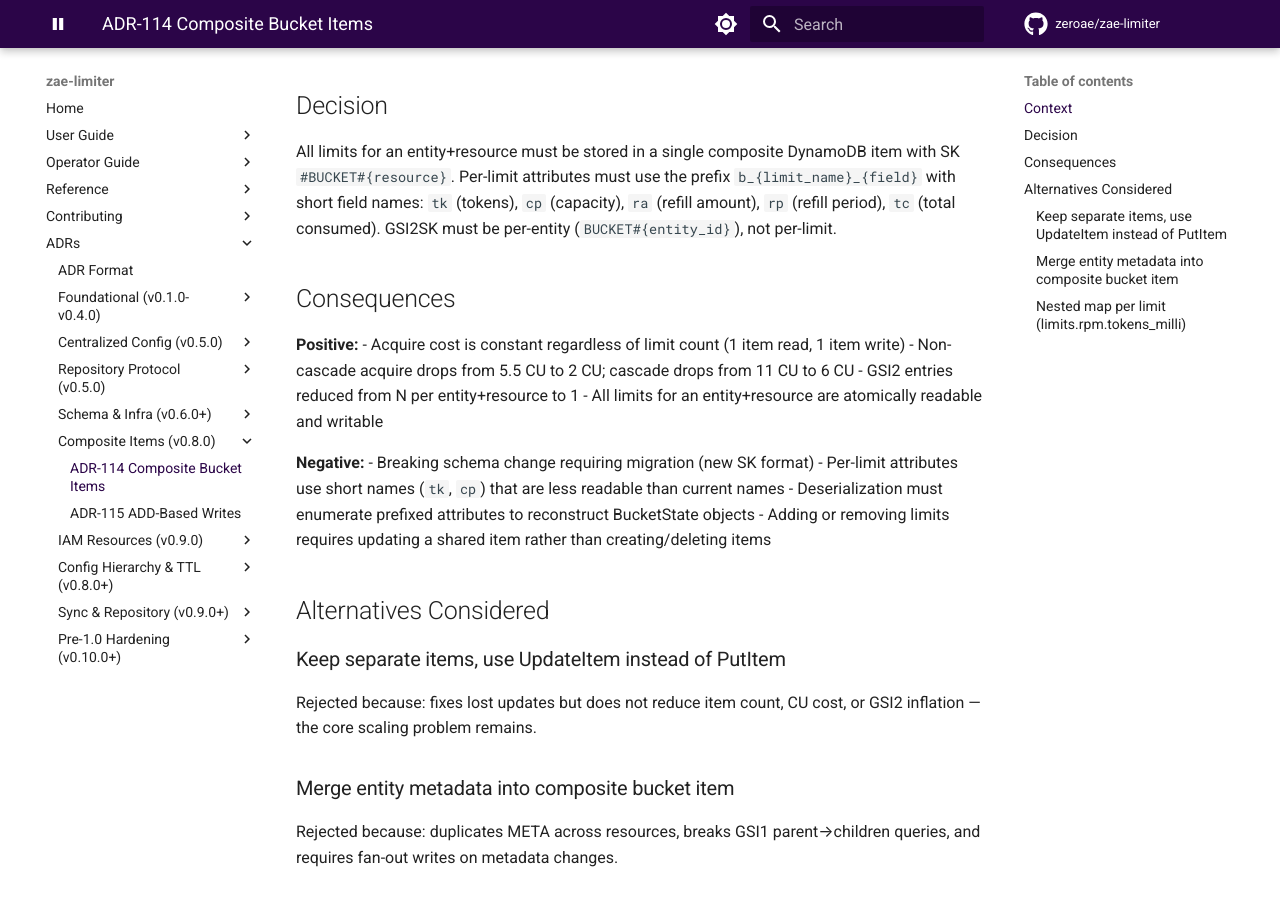
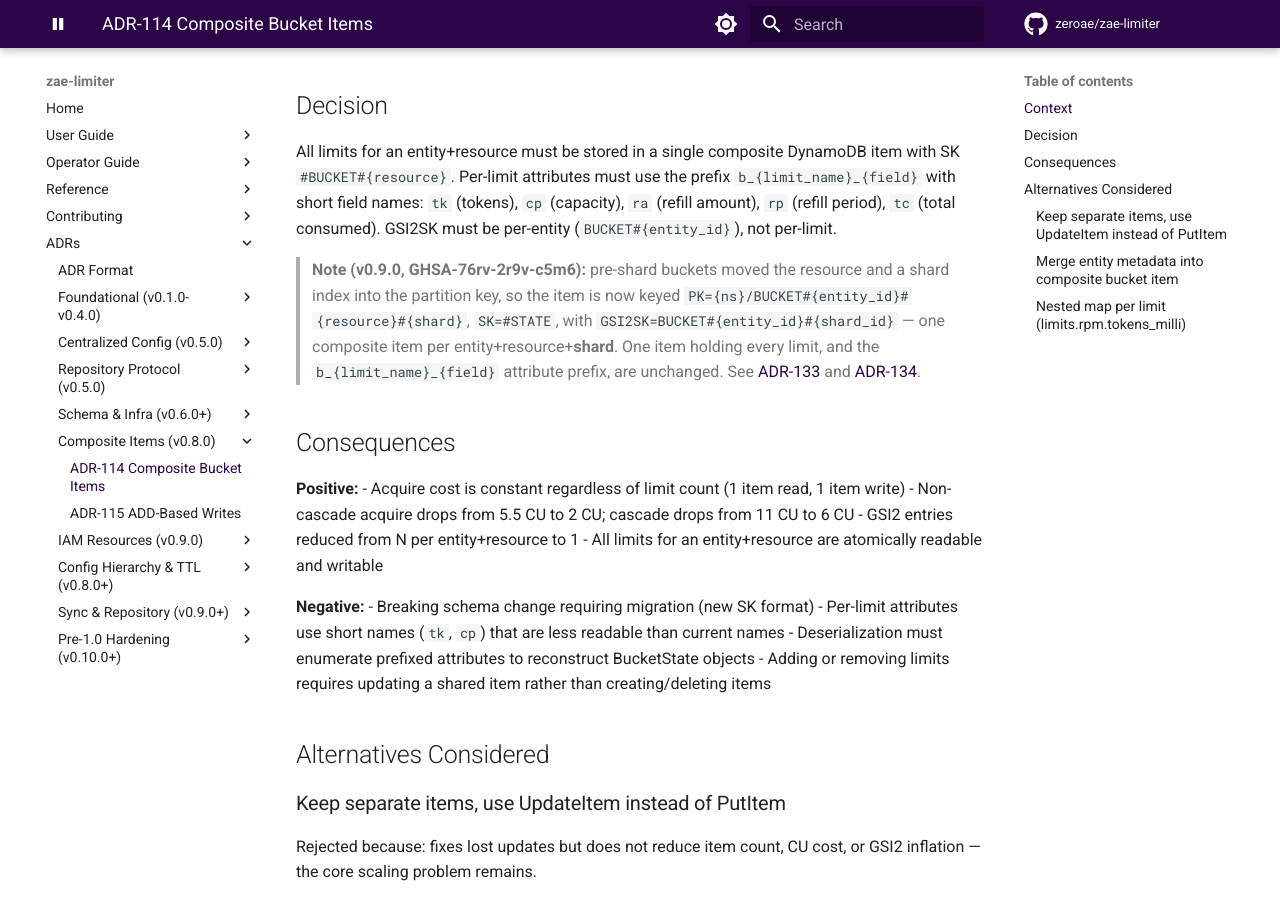
Before and after one commit to zeroae/zae-limiter, an MkDocs documentation site: the page built from docs/adr/114-composite-bucket-items.md, in a window 1280 px wide and 900 px high, scrolled down 562 px. Built offline with MkDocs 1.6.1 and Material for MkDocs 9.7.7, drawn with Linux system fonts in a browser that asks for light colours; comment, search, counter and statistics services are not loaded; the version menu is left out.

Commit message:
📝 docs(adr): correct ADR-114 on the bucket item's key layout
The Decision names `SK=#BUCKET#{resource}` and `GSI2SK=BUCKET#{entity_id}`.
Neither is the shipped layout: GHSA-76rv-2r9v-c5m6 moved the resource and a
shard index into the partition key in v0.9.0, so the item is keyed
`PK={ns}/BUCKET#{entity_id}#{resource}#{shard}`, `SK=#STATE`, with
`GSI2SK=BUCKET#{entity_id}#{shard_id}` (schema.pk_bucket, schema.sk_state,
schema.gsi2_sk_bucket). ADR-133 and ADR-134 are both Accepted and both state
the sharded PK, so accepting ADR-114 unedited would freeze a normative
sentence that contradicts two records already binding.

Recorded as a dated note rather than a rewrite: the 2026-01-28 decision was
about collapsing N per-limit items into one, and that part is intact --
one item holds every limit, and per-limit attributes still carry the
`b_{limit_name}_{field}` prefix.

Refs #222

Co-Authored-By: Claude Opus 5 (1M context) <noreply@anthropic.com>
Claude-Session: https://claude.ai/code/session_01QdVj8nPhUwTz2aNJzMFqt5

```diff
--- a/docs/adr/114-composite-bucket-items.md
+++ b/docs/adr/114-composite-bucket-items.md
@@ -29,6 +29,13 @@ item with SK `#BUCKET#{resource}`. Per-limit attributes must use the prefix
 `ra` (refill amount), `rp` (refill period), `tc` (total consumed).
 GSI2SK must be per-entity (`BUCKET#{entity_id}`), not per-limit.
 
+> **Note (v0.9.0, GHSA-76rv-2r9v-c5m6):** pre-shard buckets moved the resource and a shard
+> index into the partition key, so the item is now keyed `PK={ns}/BUCKET#{entity_id}#{resource}#{shard}`,
+> `SK=#STATE`, with `GSI2SK=BUCKET#{entity_id}#{shard_id}` — one composite item per
+> entity+resource+**shard**. One item holding every limit, and the `b_{limit_name}_{field}`
+> attribute prefix, are unchanged. See [ADR-133](133-client-shard-creation.md) and
+> [ADR-134](134-random-shard-selection.md).
+
 ## Consequences
 
 **Positive:**
```
